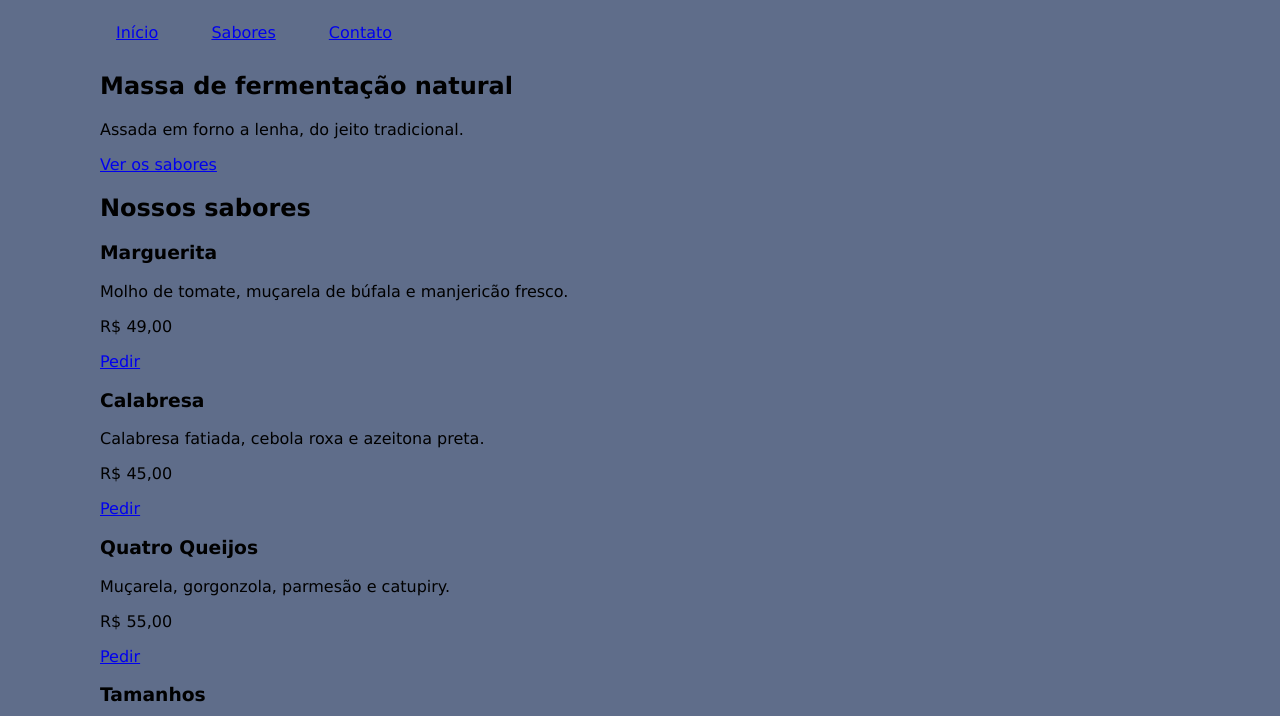
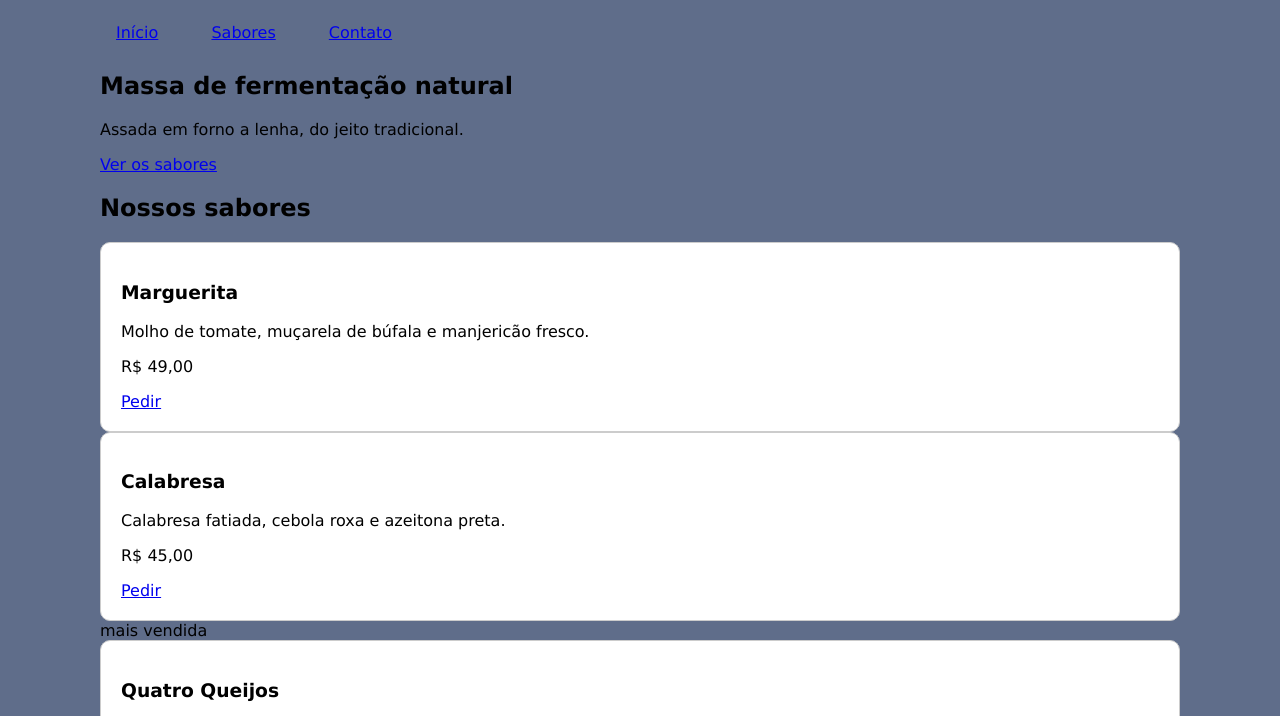
Before and after one commit to GabrielBauer19/senai-codificacao-front-ent, a plain HTML site: page aula-07/atividade-inicial/atividade-final/index.html in a window 1280 px wide. Shown: the part 181-897 px from the top of the page. Drawn offline with Linux system fonts and the light colour scheme.

Commit message:
adicionando coisas

```diff
--- a/aula-07/atividade-inicial/atividade-final/index.html
+++ b/aula-07/atividade-inicial/atividade-final/index.html
@@ -56,7 +56,7 @@
           <a href="#contato" class="botao">Pedir</a>
         </article>
 
-        <!-- PASSO 5: coloque a etiqueta AQUI DENTRO deste card -->
+        <span class="etiqueta">mais vendida</span>
         <article class="card destaque">
           <h3>Quatro Queijos</h3>
           <p>Muçarela, gorgonzola, parmesão e catupiry.</p>
--- a/aula-07/atividade-inicial/atividade-final/site.css
+++ b/aula-07/atividade-inicial/atividade-final/site.css
@@ -15,3 +15,18 @@ margin: 100px;
   text-decoration: none;
   padding: 10px 16px;
 }
+
+.grade {
+  display: grid;
+ flex-gap: 16px;
+  flex-rwap: wrap;
+  margin-top: 16px;
+}
+
+.card {
+  flex: 1;
+  background-color: white;
+  border: 1px solid #ccc;
+  border-radius: 10px;
+  padding: 20px;
+}
```
